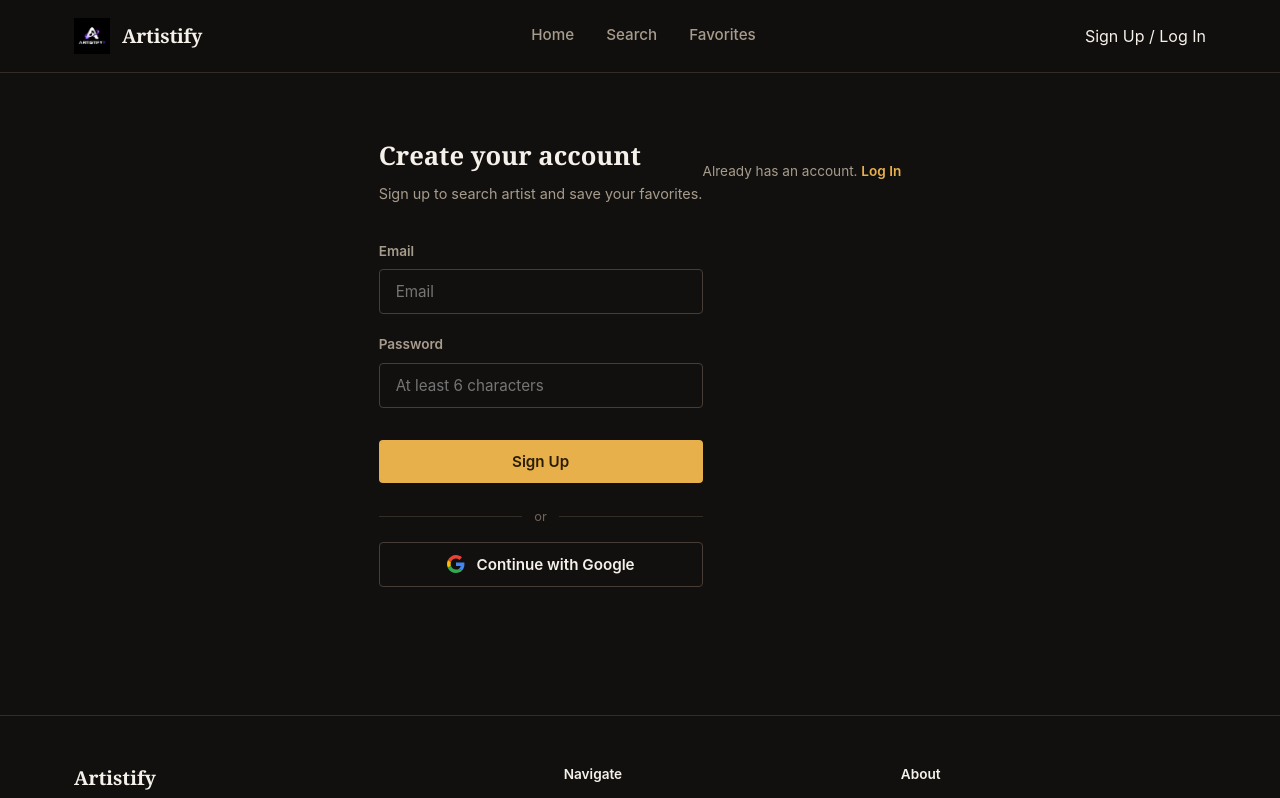
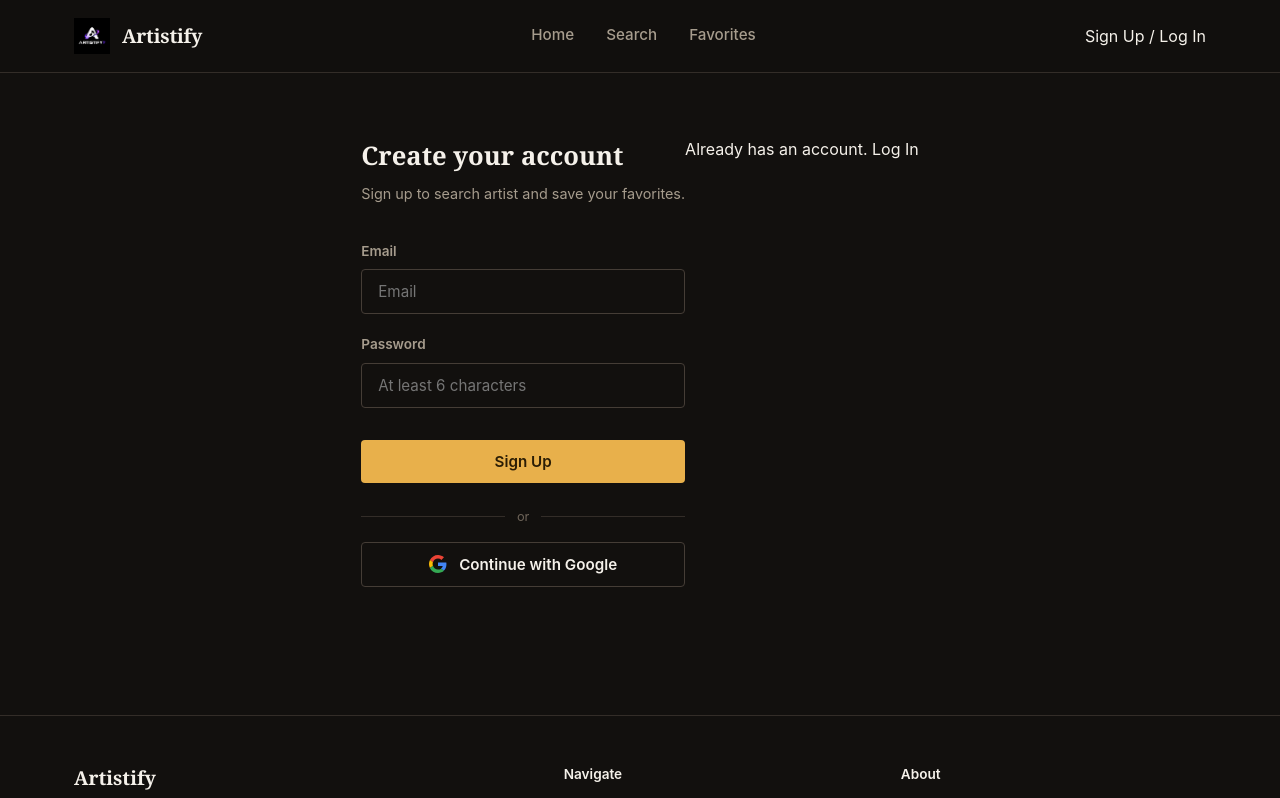
Before and after one commit to Scope1-guy/Artistify, a React (Create React App) app: page /signup in a window 1280 px wide. Shown: the top 798 px of the page. Built offline with nearby package versions, Linux system fonts and the light colour scheme; no server answers.

Commit message:
midnight

```diff
--- a/src/pages/SignUp/SignUp.js
+++ b/src/pages/SignUp/SignUp.js
@@ -119,7 +119,7 @@ function SignUp() {
         </button>
       </div>
 
-      <p className="auth__switch">
+      <p>
         Already has an account. <NavLink to="/signin">Log In</NavLink>
       </p>
     </div>
```
